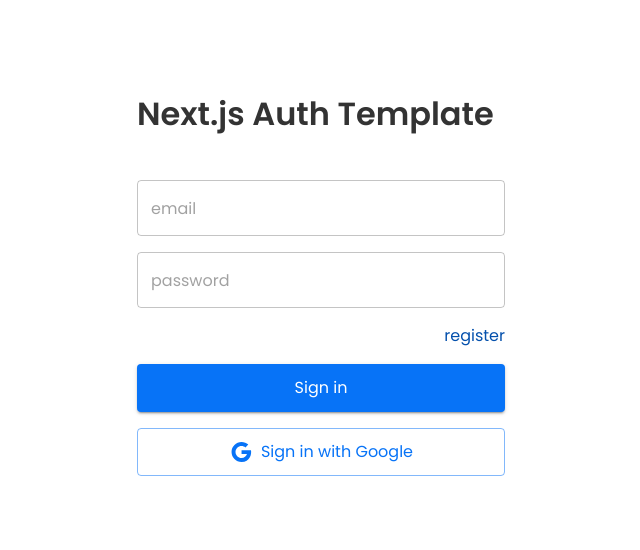
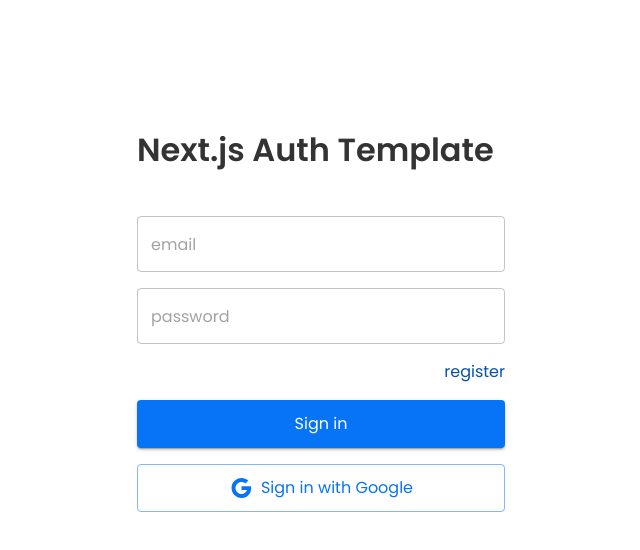
Before and after one commit to Dannyisadog/nextjs-authentication-template, a Next.js app: page /signin in a window 1280 px wide. Shown: the top 550 px of the page, without its empty margins (319-959 px from the left). Built offline with nearby package versions, Linux system fonts and the light colour scheme; no server answers.

Commit message:
feat(layout): adjust layout padding top

```diff
--- a/src/app/layout.tsx
+++ b/src/app/layout.tsx
@@ -27,7 +27,7 @@ export default function RootLayout({
               maxWidth: 400,
               margin: "auto",
               px: 2,
-              pt: 8,
+              pt: "100px",
             }}
             justifyContent="center"
           >
```
